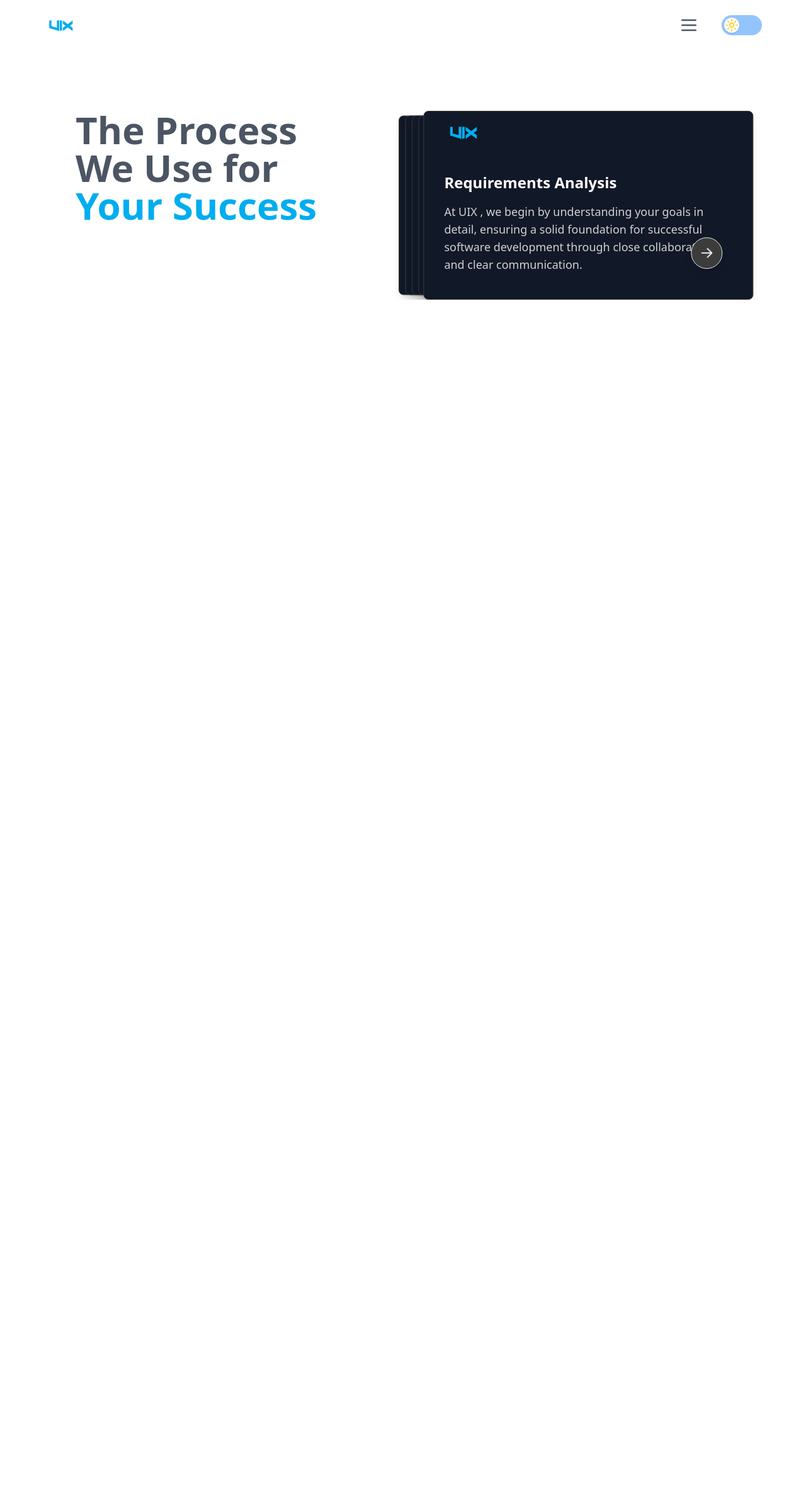
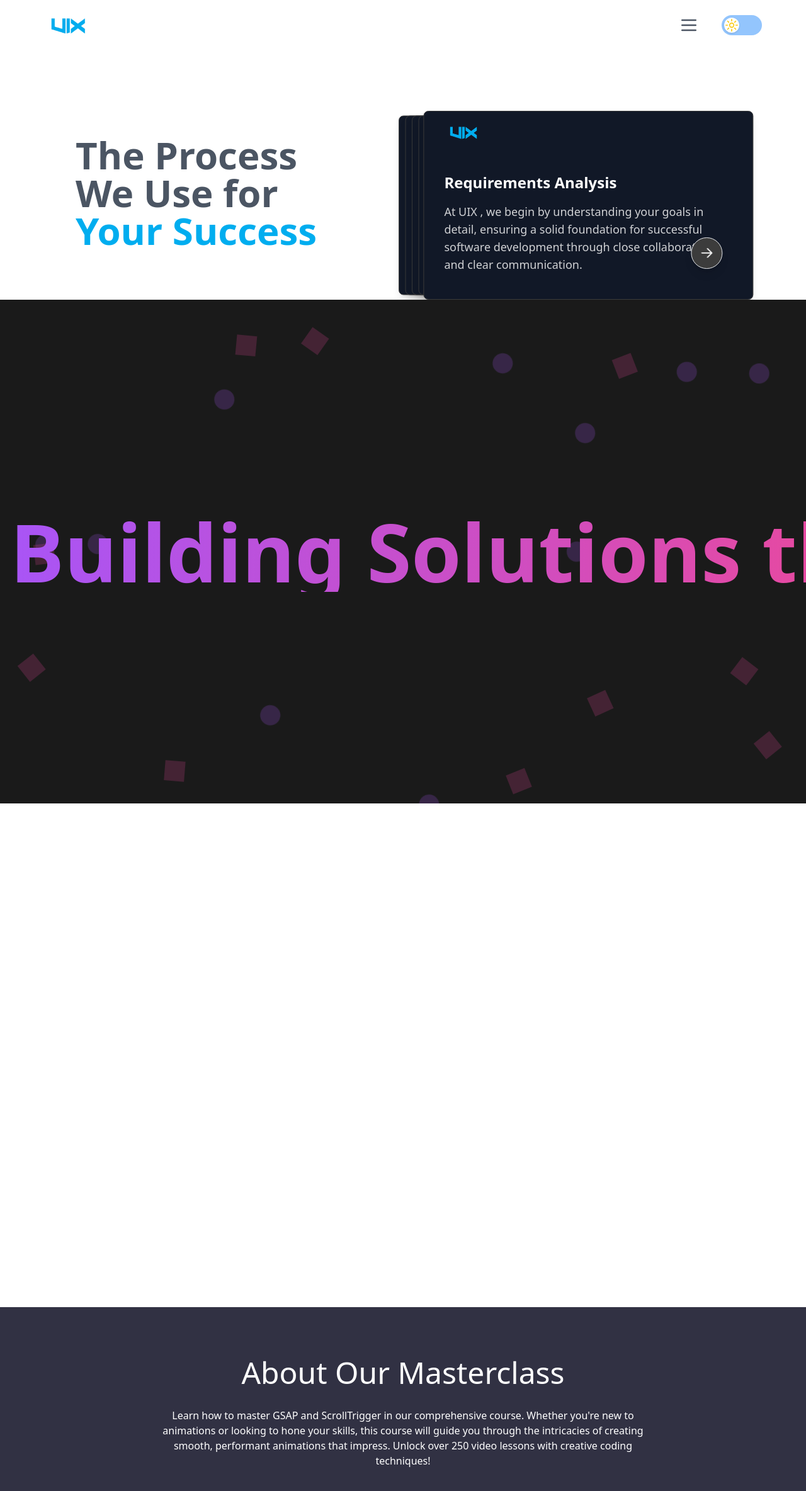
Before and after one commit to FaisalIrfan258/Uix-new, a Next.js app: page / in a window 1280 px wide. Shown: the top 2368 px of the page at 63% size. Before the commit the page ends 800 px from the top, so only its background shows below. Built offline with nearby package versions, Linux system fonts and the light colour scheme.

Commit message:
Added more compomnents

```diff
--- a/package.json
+++ b/package.json
@@ -10,6 +10,7 @@
   },
   "dependencies": {
     "framer-motion": "^11.9.0",
+    "gsap": "^3.12.5",
     "lucide-react": "^0.441.0",
     "next": "14.2.8",
     "react": "^18",
--- /dev/null
+++ b/src/app/components/AboutComponent.tsx
@@ -0,0 +1,17 @@
+/* eslint-disable react/no-unescaped-entities */
+const AboutComponent: React.FC = () => {
+    return (
+      <div className="bg-[#313143] text-white py-20 px-10 text-center">
+        <h2 className="text-5xl mb-8">About Our Masterclass</h2>
+        <p className="max-w-3xl mx-auto">
+          Learn how to master GSAP and ScrollTrigger in our comprehensive course.
+          Whether you're new to animations or looking to hone your skills,
+          this course will guide you through the intricacies of creating smooth,
+          performant animations that impress.
+          Unlock over 250 video lessons with creative coding techniques!
+        </p>
+      </div>
+    );
+  };
+
+  export default AboutComponent;
--- a/src/app/components/Card.tsx
+++ b/src/app/components/Card.tsx
@@ -69,7 +69,7 @@ export default function CardStack() {
     <div className="flex w-full h-full max-w-6xl mt-24 px-4 sm:px-6 lg:px-8 mx-auto overflow-hidden">
       <div className="flex flex-col w-full md:flex-row items-start">
         {/* Left Side - Heading */}
-        <div className="w-full md:w-1/2">
+        <div className="w-full md:w-1/2 mt-10">
           <h2 className="text-3xl sm:text-4xl md:text-5xl lg:text-6xl font-bold text-gray-600 dark:text-white mb-8 px-2 ml-6 sm:px-0">
             The Process <br /> We Use for <br />
             <span className="text-[#00adef]">Your Success</span>
--- a/src/app/components/Navbar.tsx
+++ b/src/app/components/Navbar.tsx
@@ -108,9 +108,9 @@ export default function Navbar() {
               <Image
                 src="/uix.png"
                 alt="Logo"
-                width={300}
-                height={300}
-                className="w-auto h-12 sm:h-14"
+                width={600}  // Adjust width here (Increase it from 500 to 600)
+                height={350} // Adjust height here (Increase it from 300 to 350)
+                className="w-auto h-16 sm:h-20" // Adjust the height for small screens too
               />
             </Link>
           </div>
--- /dev/null
+++ b/src/app/components/ScrollTrigger.tsx
@@ -0,0 +1,114 @@
+'use client'
+
+import React, { useEffect, useRef } from 'react'
+import { gsap } from 'gsap'
+import { ScrollTrigger } from 'gsap/ScrollTrigger'
+
+gsap.registerPlugin(ScrollTrigger)
+
+export default function ScrollTriggerComponent() {
+  const sectionRef = useRef<HTMLDivElement>(null)
+  const triggerRef = useRef<HTMLElement>(null)
+  const circlesRef = useRef<HTMLDivElement>(null)
+  const squaresRef = useRef<HTMLDivElement>(null)
+
+  useEffect(() => {
+    const section = sectionRef.current
+    const trigger = triggerRef.current
+    const circles = circlesRef.current
+    const squares = squaresRef.current
+
+    if (!section || !trigger || !circles || !squares) return
+
+    const tl = gsap.timeline({
+      scrollTrigger: {
+        trigger: trigger,
+        start: 'top top',
+        scrub: 1,
+        pin: true,
+        anticipatePin: 1,
+      },
+    })
+
+    tl.to(section, {
+      translateX: '-100%',
+      ease: 'none',
+      duration: 1,
+    })
+
+    // Animate circles
+    gsap.to(circles.children, {
+      x: 'random(-100, 100)',
+      y: 'random(-50, 50)',
+      rotation: 'random(-360, 360)',
+      duration: 10,
+      repeat: -1,
+      yoyo: true,
+      ease: 'sine.inOut',
+      stagger: 0.1,
+    })
+
+    // Animate squares
+    gsap.to(squares.children, {
+      x: 'random(-100, 100)',
+      y: 'random(-50, 50)',
+      rotation: 'random(-180, 180)',
+      duration: 15,
+      repeat: -1,
+      yoyo: true,
+      ease: 'sine.inOut',
+      stagger: 0.1,
+    })
+
+    return () => {
+      ScrollTrigger.getAll().forEach(st => st.kill())
+      tl.kill()
+    }
+  }, [])
+
+  return (
+    <section
+      ref={triggerRef}
+      className="h-screen overflow-hidden bg-[#1A1A1A] relative"
+    >
+      <div
+        ref={circlesRef}
+        className="absolute inset-0 pointer-events-none"
+      >
+        {[...Array(10)].map((_, i) => (
+          <div
+            key={`circle-${i}`}
+            className="absolute w-8 h-8 rounded-full bg-purple-500 opacity-20"
+            style={{
+              left: `${Math.random() * 100}%`,
+              top: `${Math.random() * 100}%`,
+            }}
+          />
+        ))}
+      </div>
+      <div
+        ref={squaresRef}
+        className="absolute inset-0 pointer-events-none"
+      >
+        {[...Array(10)].map((_, i) => (
+          <div
+            key={`square-${i}`}
+            className="absolute w-8 h-8 bg-pink-500 opacity-20"
+            style={{
+              left: `${Math.random() * 100}%`,
+              top: `${Math.random() * 100}%`,
+            }}
+          />
+        ))}
+      </div>
+      <div
+        ref={sectionRef}
+        className="flex items-center h-full whitespace-nowrap"
+      >
+        <h2 className="text-5xl sm:text-6xl md:text-7xl lg:text-8xl xl:text-9xl font-bold bg-gradient-to-r from-purple-500 via-pink-500 to-red-500 text-transparent bg-clip-text px-4 will-change-transform">
+          Building Solutions that shape your business
+        </h2>
+      </div>
+    </section>
+  )
+}
--- a/src/app/page.tsx
+++ b/src/app/page.tsx
@@ -1,10 +1,13 @@
 import Card from "./components/Card";
-// import "../styles/fonts.css";
+import ScrollComponent from "./components/ScrollTrigger";
+import AboutComponent from "./components/AboutComponent";
 
 export default function Home() {
   return (
     <div>
       <Card />
+      <ScrollComponent />
+      <AboutComponent />
       </div>
   );
 }
--- a/tailwind.config.ts
+++ b/tailwind.config.ts
@@ -14,6 +14,12 @@ const config: Config = {
         background: "var(--background)",
         foreground: "var(--foreground)",
       },
+      spacing: {
+        '20vh': '20vh',
+        '30vh': '30vh',
+        '50vh': '50vh',
+        '100vh': '100vh',
+      },
     },
   },
   plugins: [],
```
Also changed, not shown: 1 other file (tests, documents, lock files or other folders).
